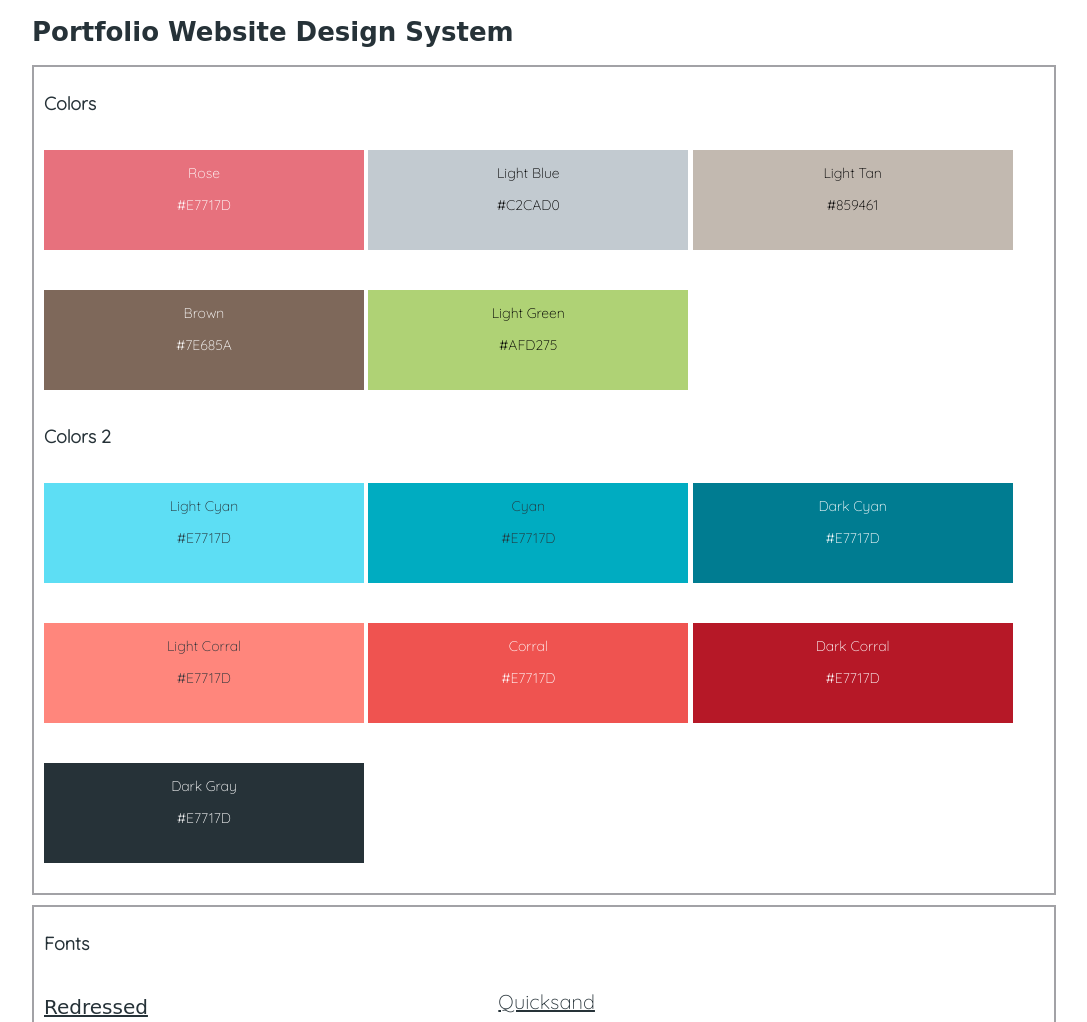
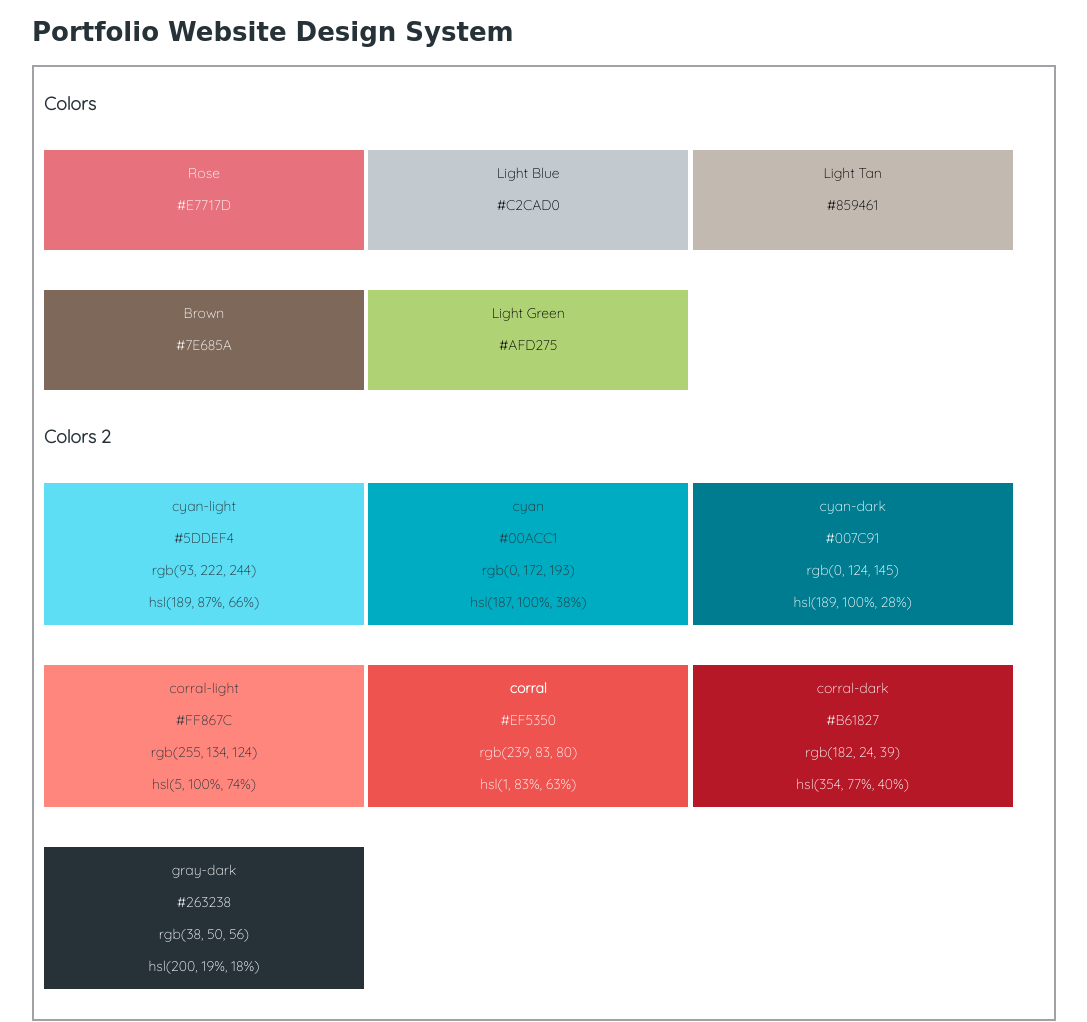
Before and after one commit to knittmann/myportfoliosite, a plain HTML site: page website_design_system/index.html in a window 1280 px wide. Shown: the top 1022 px of the page, without its empty margins (96-1183 px from the left). Drawn offline with Linux system fonts and the light colour scheme; a web font is replaced by a local one.

Commit message:
fix: fixed the color hex numbers.

```diff
--- a/website_design_system/index.html
+++ b/website_design_system/index.html
@@ -34,32 +34,46 @@
             <div class="color-container">
                 <h2>Colors 2</h2>
                 <div class="color-panel cyan-light">
-                    <p>Light Cyan</p>
-                    <p>#E7717D</p>
+                    <p>cyan-light</p>
+                    <p>#5DDEF4</p>
+                    <p>rgb(93, 222, 244)</p>
+                    <p>hsl(189, 87%, 66%)</p>
                 </div>
                 <div class="color-panel cyan">
-                    <p>Cyan</p>
-                    <p>#E7717D</p>
+                    <p>cyan</p>
+                    <p>#00ACC1</p>
+                    <p>rgb(0, 172, 193)</p>
+                    <p>hsl(187, 100%, 38%)</p>
                 </div>
                 <div class="color-panel cyan-dark">
-                    <p>Dark Cyan</p>
-                    <p>#E7717D</p>
+                    <p>cyan-dark</p>
+                    <p>#007C91</p>
+                    <p>rgb(0, 124, 145)</p>
+                    <p>hsl(189, 100%, 28%)</p>
                 </div>
                 <div class="color-panel corral-light">
-                    <p>Light Corral</p>
-                    <p>#E7717D</p>
+                    <p>corral-light</p>
+                    <p>#FF867C</p>
+                    <p>rgb(255, 134, 124)</p>
+                    <p>hsl(5, 100%, 74%)</p>
                 </div>
                 <div class="color-panel corral">
-                    <p>Corral</p>
-                    <p>#E7717D</p>
+                    <p class="color-label">corral</p>
+                    <p>#EF5350</p>
+                    <p>rgb(239, 83, 80)</p>
+                    <p>hsl(1, 83%, 63%)</p>
                 </div>
                 <div class="color-panel corral-dark">
-                    <p>Dark Corral</p>
-                    <p>#E7717D</p>
+                    <p>corral-dark</p>
+                    <p>#B61827</p>
+                    <p>rgb(182, 24, 39)</p>
+                    <p>hsl(354, 77%, 40%)</p>
                 </div>
                 <div class="color-panel gray-dark">
-                    <p>Dark Gray</p>
-                    <p>#E7717D</p>
+                    <p>gray-dark</p>
+                    <p>#263238</p>
+                    <p>rgb(38, 50, 56)</p>
+                    <p>hsl(200, 19%, 18%)</p>
                 </div>
             </div>
         </div>
--- a/website_design_system/styles.css
+++ b/website_design_system/styles.css
@@ -58,7 +58,7 @@ p {
 }
 
 .color-label {
-
+    font-weight: 600;
 }
 
 .rose {
@@ -87,29 +87,29 @@ p {
 }
 
 .cyan-light {
-    background-color: #5ddef4;
+    background-color: rgb(93, 222, 244);
 }
 
 .cyan {
-    background-color: #00acc1;
+    background-color: rgb(0, 172, 193);
 }
 
 .cyan-dark {
-    background-color: #007c91;
+    background-color: rgb(0, 124, 145);
     color: #fff;
 }
 
 .corral-light {
-    background-color: #ff867c;
+    background-color: #FF867C;
 }
 
 .corral {
-    background-color: #ef5350;
+    background-color: #EF5350;
     color: #fff;
 }
 
 .corral-dark {
-    background-color: #b61827;
+    background-color: #B61827;
     color: #fff;
 }
 
```
